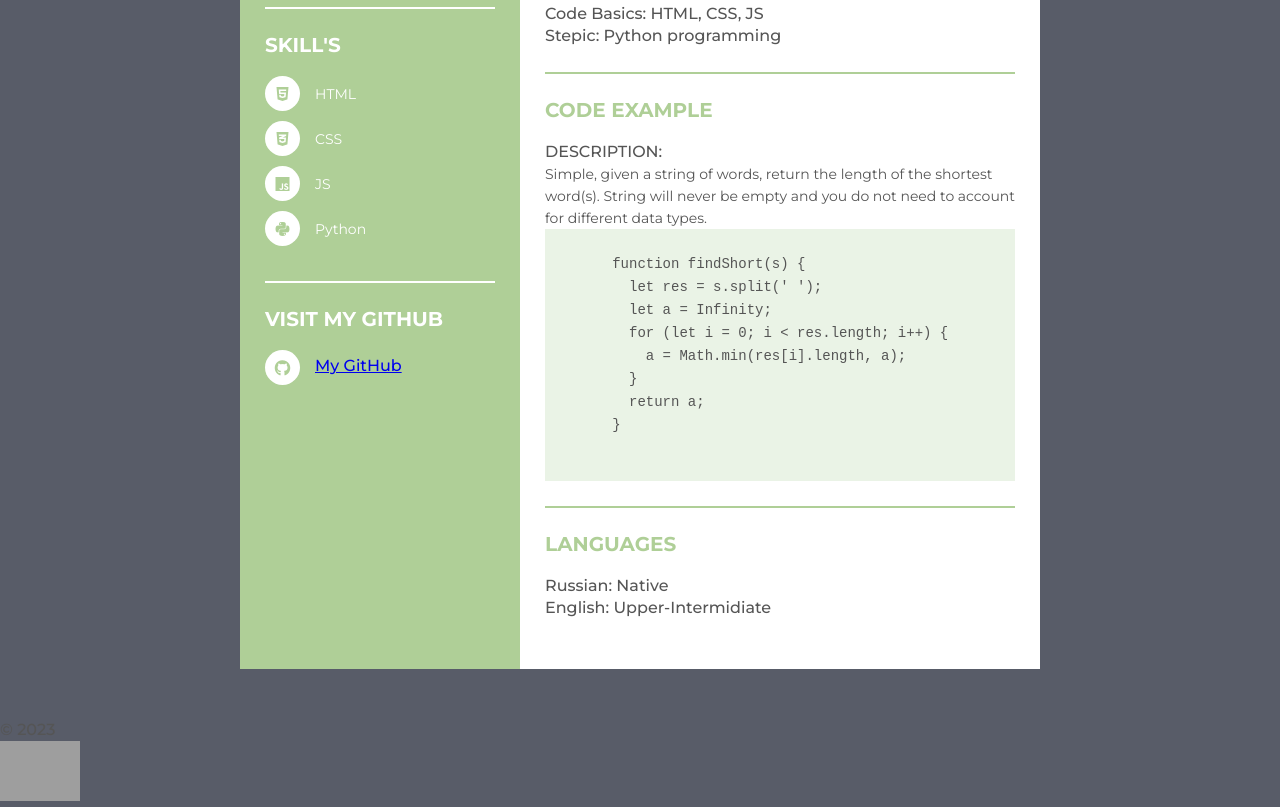
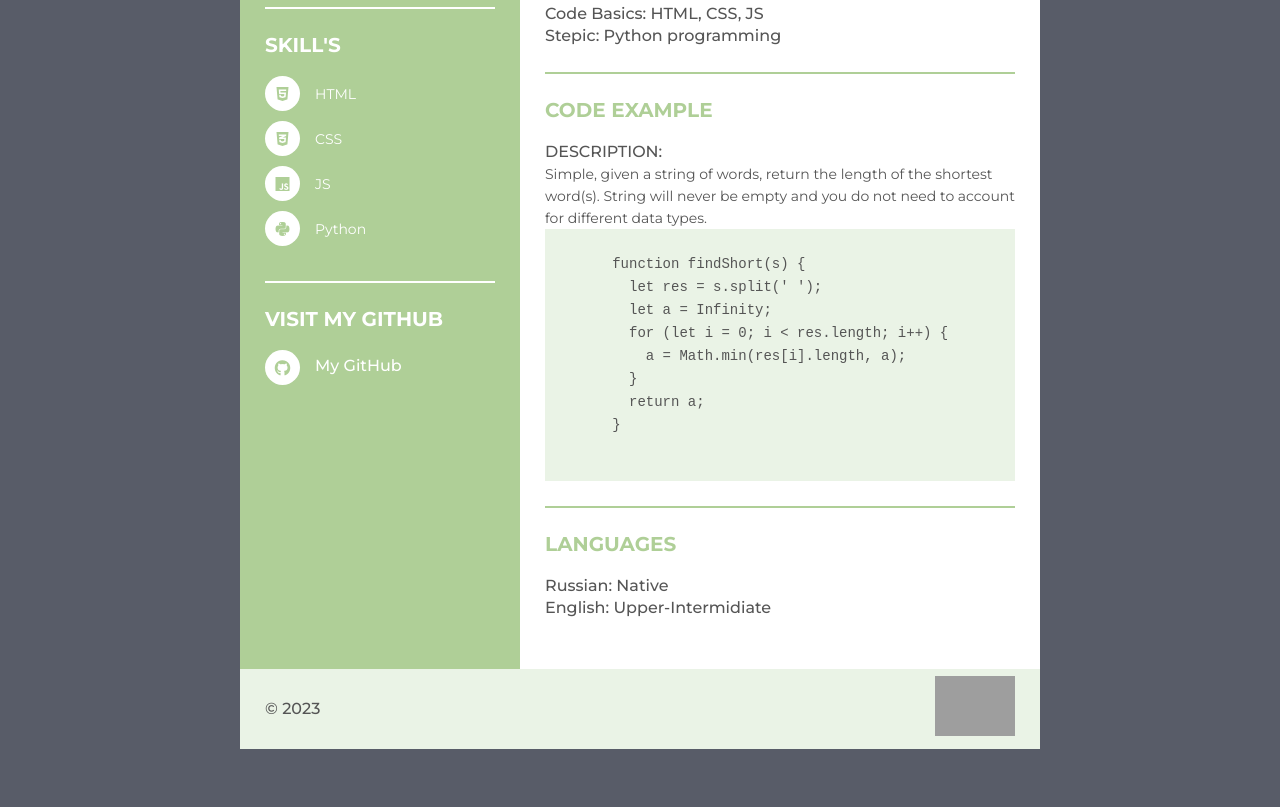
Before and after one commit to marsevo/rsschool-cv, a plain HTML site: page index.html in a window 1280 px wide. Shown: the part 584-1391 px from the top of the page. Drawn offline with Linux system fonts and the light colour scheme; grey boxes are pictures that could not be loaded.

Commit message:
Update style.css

```diff
--- a/style.css
+++ b/style.css
@@ -15,6 +15,18 @@ body {
   color: #555555;
 }
 
+footer {
+  display: flex;
+  background-color: #eaf3e6;
+  text-align: justify;
+  width: 800px;
+  height: 80px;
+  justify-content: space-between;
+  align-items: center;
+  margin: 0px auto 50px;
+  padding: 0 25px;
+}
+
 .bold {
   font-weight: 700;
   font-size: 20px;
@@ -30,7 +42,7 @@ body {
   width: 800px;
   height: auto;
   display: flex;
-  margin: 50px auto;
+  margin: 50px auto 0px;
 }
 
 .resume .resume_left {
@@ -46,9 +58,6 @@ body {
 .resume .resume_left .resume_profile img {
   width: 100%;
   height: 100%;
-
-
-
   border-radius: 50%;
 }
 
@@ -64,6 +73,10 @@ body {
   color: #fff;
 }
 
+.resume .resume_left .link {
+  text-decoration: none;
+  color: #fff;
+}
 .resume .resume_left .regular {
   color: #ffffff;
 }
```
